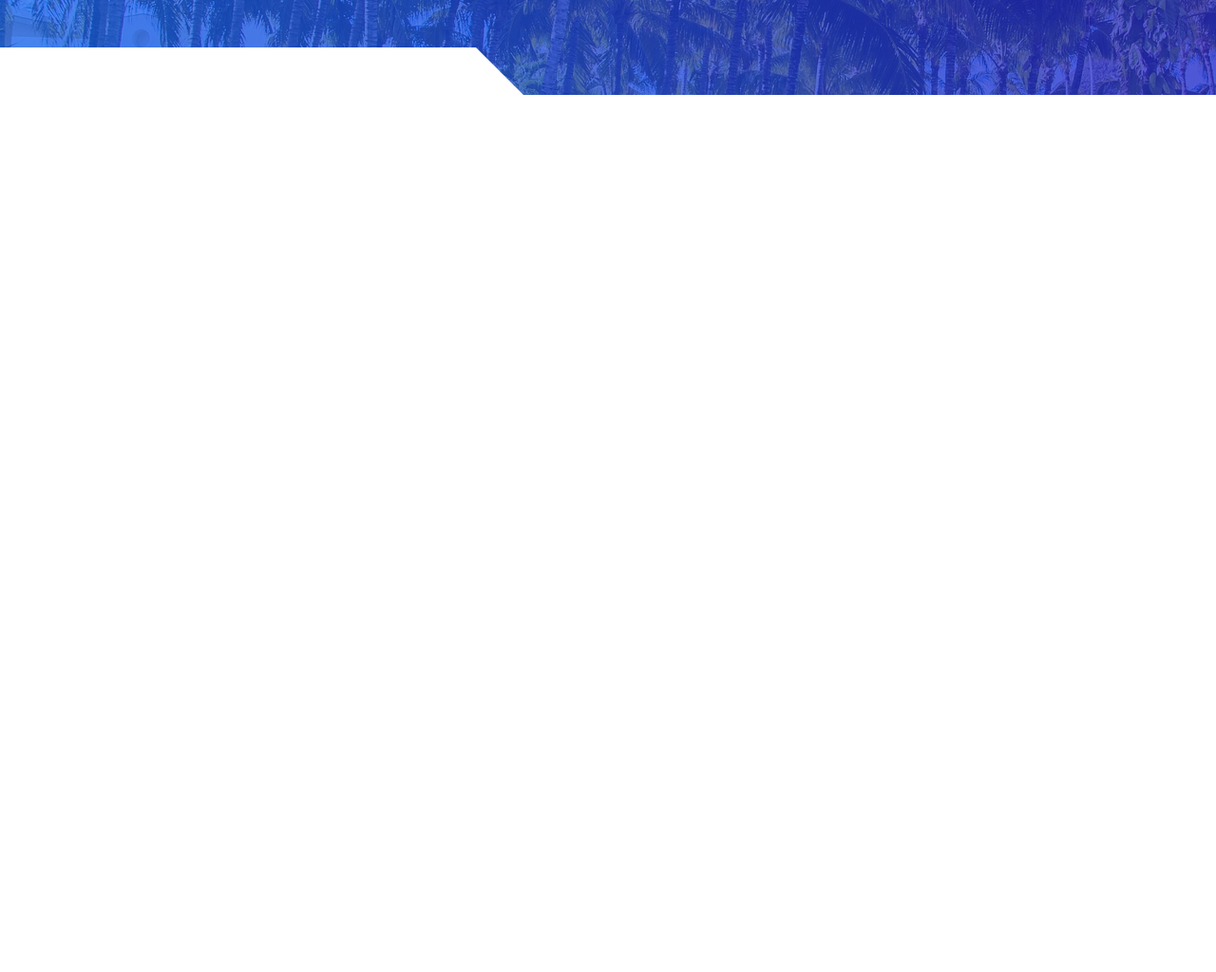
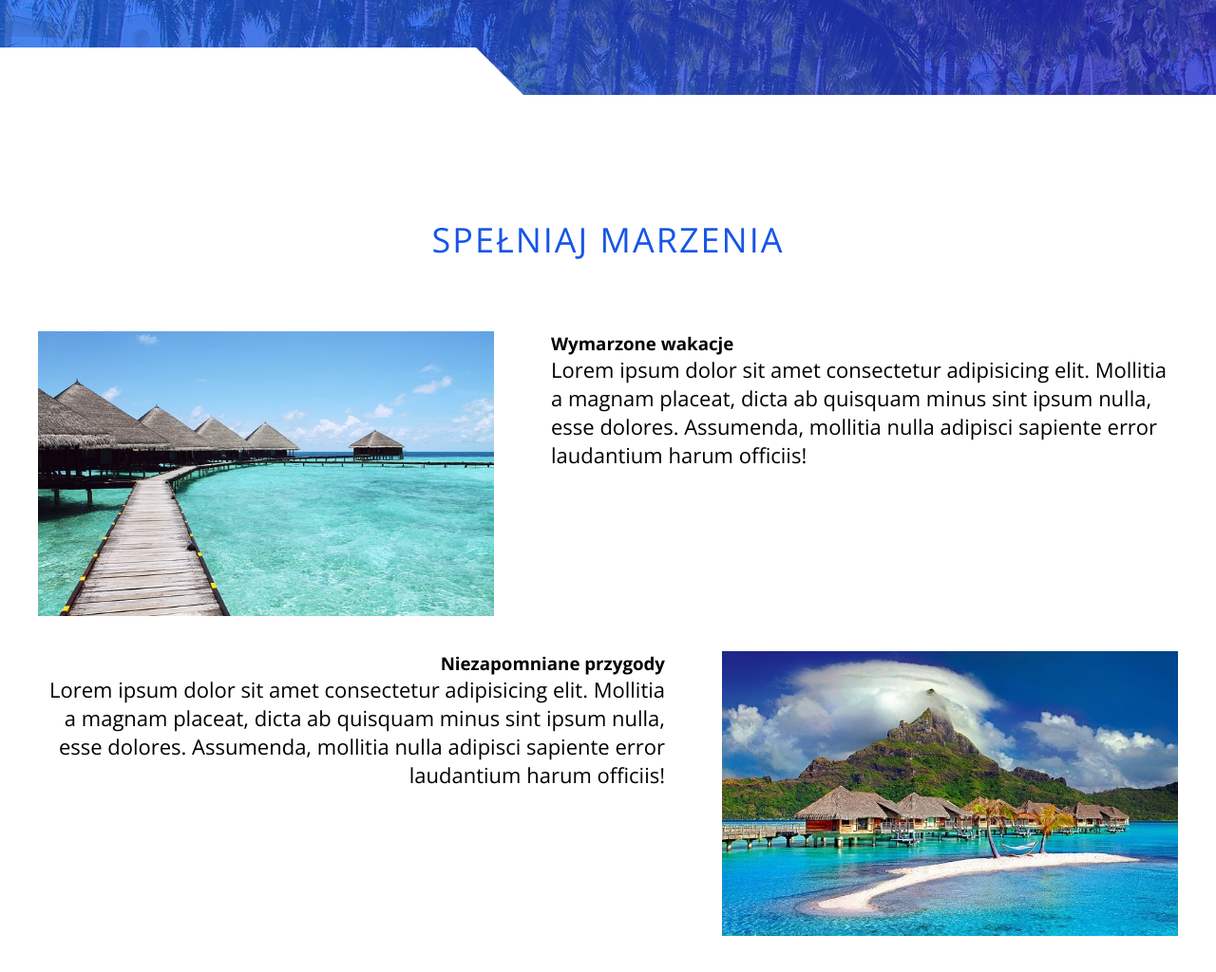
Before and after one commit to Xioe/Paradise-MMC, a plain HTML site: page index.html in a window 1280 px wide. Shown: the part 500-1524 px from the top of the page at 95% size. Before the commit the page ends 800 px from the top, so only its background shows below. Drawn offline with nearby package versions, Linux system fonts and the light colour scheme.

Commit message:
New images and add section dream with styles

```diff
--- a/index.html
+++ b/index.html
@@ -39,6 +39,37 @@
         <div class="white-block white-block-left"></div>
     </header>
 
+    <main class="main">
+        <section class="dreams section section-padding white-section">
+            <div class="wrapper">
+                <h2 class="section-title">Spełniaj marzenia</h2>
+
+                <div class="dreams__box">
+                    <div class="dreams__box-img">
+                        <img src="./img/maledives.jpeg" alt="Malediwy" class="dreams__img">
+                    </div>
+                    <div class="dreams__box-text">
+                        <h3 class="text__title">Wymarzone wakacje</h3>
+                        <p class="dreams__text">Lorem ipsum dolor sit amet consectetur adipisicing elit. Mollitia a
+                            magnam placeat, dicta ab quisquam minus sint ipsum nulla, esse dolores. Assumenda, mollitia
+                            nulla adipisci sapiente error laudantium harum officiis!</p>
+                    </div>
+                </div>
+
+                <div class="dreams__box">
+                    <div class="dreams__box-img dreams__box-img--right">
+                        <img src="./img/bora-bora.jpeg" alt="Bora-Bora" class="dreams__img">
+                    </div>
+                    <div class="dreams__box-text dreams__box-text--right">
+                        <h3 class="text__title">Niezapomniane przygody</h3>
+                        <p class="dreams__text">Lorem ipsum dolor sit amet consectetur adipisicing elit. Mollitia a
+                            magnam placeat, dicta ab quisquam minus sint ipsum nulla, esse dolores. Assumenda, mollitia
+                            nulla adipisci sapiente error laudantium harum officiis!</p>
+                    </div>
+                </div>
+            </div>
+        </section>
+    </main>
     <script src="./js/main.js"></script>
 </body>
 
--- a/sass/_components.scss
+++ b/sass/_components.scss
@@ -49,3 +49,37 @@
     }
 
 }
+
+.section-title {
+    position: relative;
+    margin-bottom: 2em;
+    font-size: 3rem;
+    font-weight: 300;
+    text-transform: uppercase;
+    text-align: center;
+    color: $main-color;
+    letter-spacing: 2px;
+}
+
+.section-padding {
+    padding: 6em 2em;
+}
+
+@media (min-width: 768px) {
+    .section-title {
+        font-size: 3.6rem;
+    }
+
+    .section-padding {
+        padding: 8em 2em;
+    }
+}
+@media (min-width: 992) {
+    .section-title {
+        font-size: 4.8rem;
+    }
+
+    .section-padding {
+        padding: 10em 2em;
+    }
+}
--- a/sass/main.scss
+++ b/sass/main.scss
@@ -129,7 +129,7 @@ body {
 }
 
 .nav-items-animation {
-    animation: navItemsAnimation 1s;
+    animation: navItemsAnimation 1s both;
 }
 
 //HEADER
@@ -174,7 +174,61 @@ body {
     }
 }
 
+//MAIN
+.dreams {
+    &__box {
+        display: flex;
+        flex-direction: column;
+        margin: 2em 0;
+
+    }
+
+    &__img {
+        width: 100%;
+        margin-bottom: 1em;
+    }
+
+    &__title {
+        margin-bottom: 0.5em;
+    }
+
+    &__text {
+        font-size: 1.4rem;
+    }
+}
+
+
 //MEDIAQUERIES
+@media(min-width: 576px) {
+    .dreams {
+        &__box {
+            flex-direction: row;
+            justify-content: space-between;
+
+            &-text {
+                width: 55%;
+
+                &--right {
+                    text-align: right;
+                }
+            }
+
+            &-img {
+                width: 40%;
+
+                &--right {
+                    order: 1;
+                }
+            }
+        }
+
+        &__img {
+            margin-bottom: 0;
+            max-height: 300px;
+        }
+
+    }
+}
 
 @media(min-width: 768px) {
     .white-block {
@@ -195,6 +249,12 @@ body {
             font-size: 1.6rem;
         }
     }
+
+    .dreams {
+        &__text {
+            font-size: 1.8rem;
+        }
+    }
 }
 
 @media(min-width: 992px) {
@@ -210,4 +270,32 @@ body {
             font-size: 10rem;
         }
     }
+
+    .nav {
+        &__item {
+            font-size: 4.8rem;
+        }
+    }
+
+    .dreams {
+        &_box {
+            margin: 5em 0;
+
+            &-text {
+                display: flex;
+                flex-direction: column;
+                justify-content: flex-end;
+                margin-bottom: 2.5em;
+            }
+        }
+
+        &__title {
+            font-size: 3.6rem;
+        }
+
+        &__text {
+            font-size: 2.2rem;
+        }
+
+    }
 }
```
Also changed, not shown: css/main.css, img/bora-bora.jpeg (added), img/maledives.jpeg (added), 1 other file.
